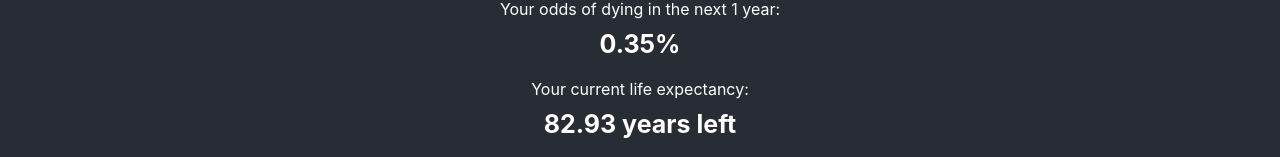
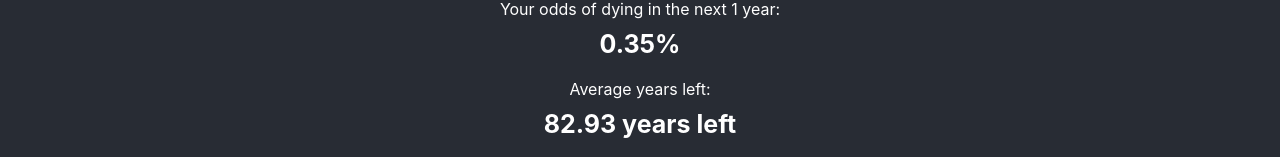
Before and after one commit to FreyrThorv/itcomesforusall, a React (Create React App) app: page / in a window 1280 px wide. Both pictures are taken after a click on the input "How long do I have, Doc?". Shown: the part 374-531 px from the top of the page. Built offline with nearby package versions, Linux system fonts and the light colour scheme.

Commit message:
Fix wording to be even more clear

```diff
--- a/src/App.tsx
+++ b/src/App.tsx
@@ -95,7 +95,7 @@ function App() {
 						<p className="death-percentage">
 							<b>{segment.dying_1_year}</b>
 						</p>
-						<p>Your current life expectancy:</p>
+						<p>Average years left:</p>
 						<p className="death-percentage">
 							<b>{segment.life_expectancy} years left</b>
 						</p>
```
